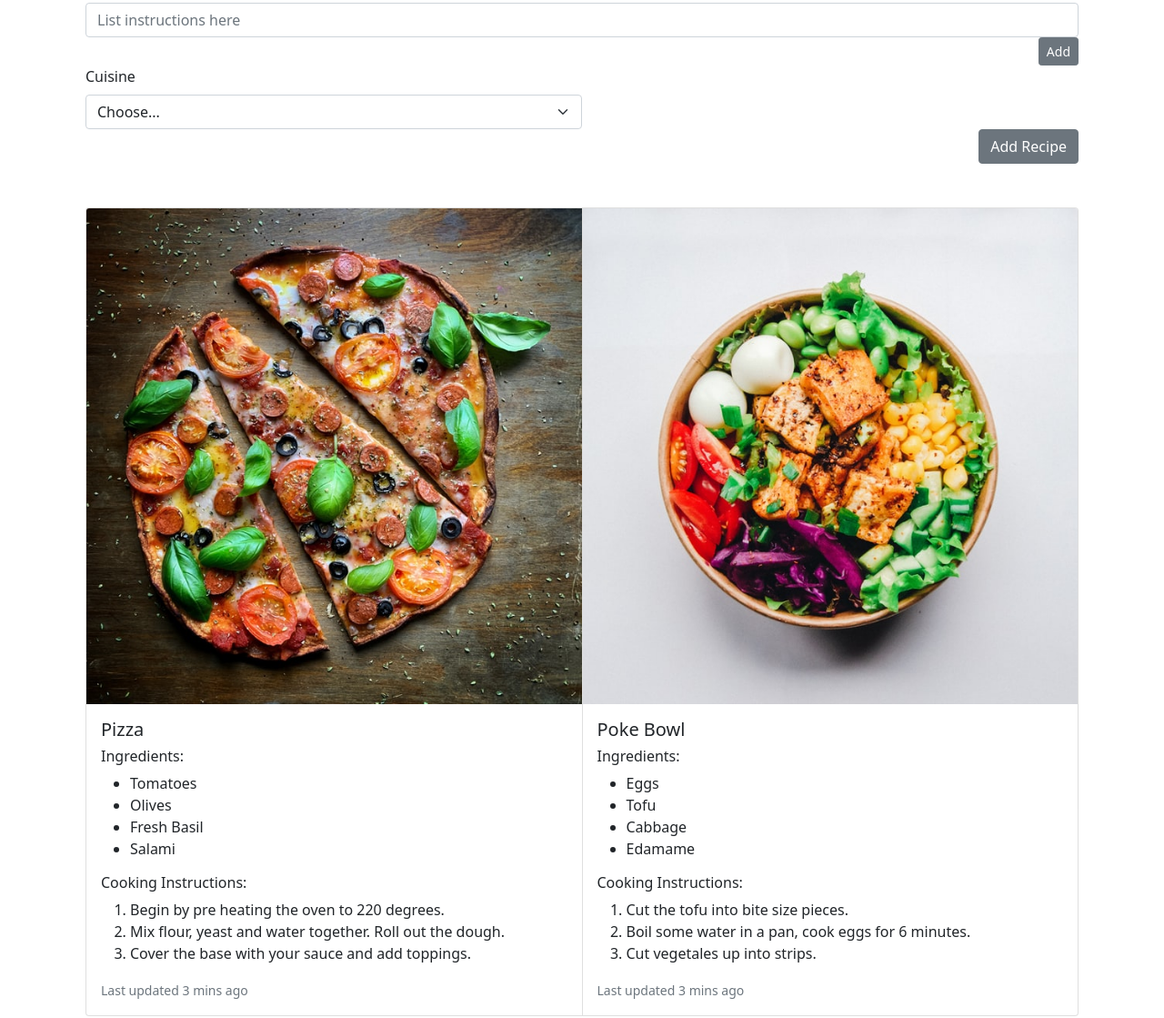
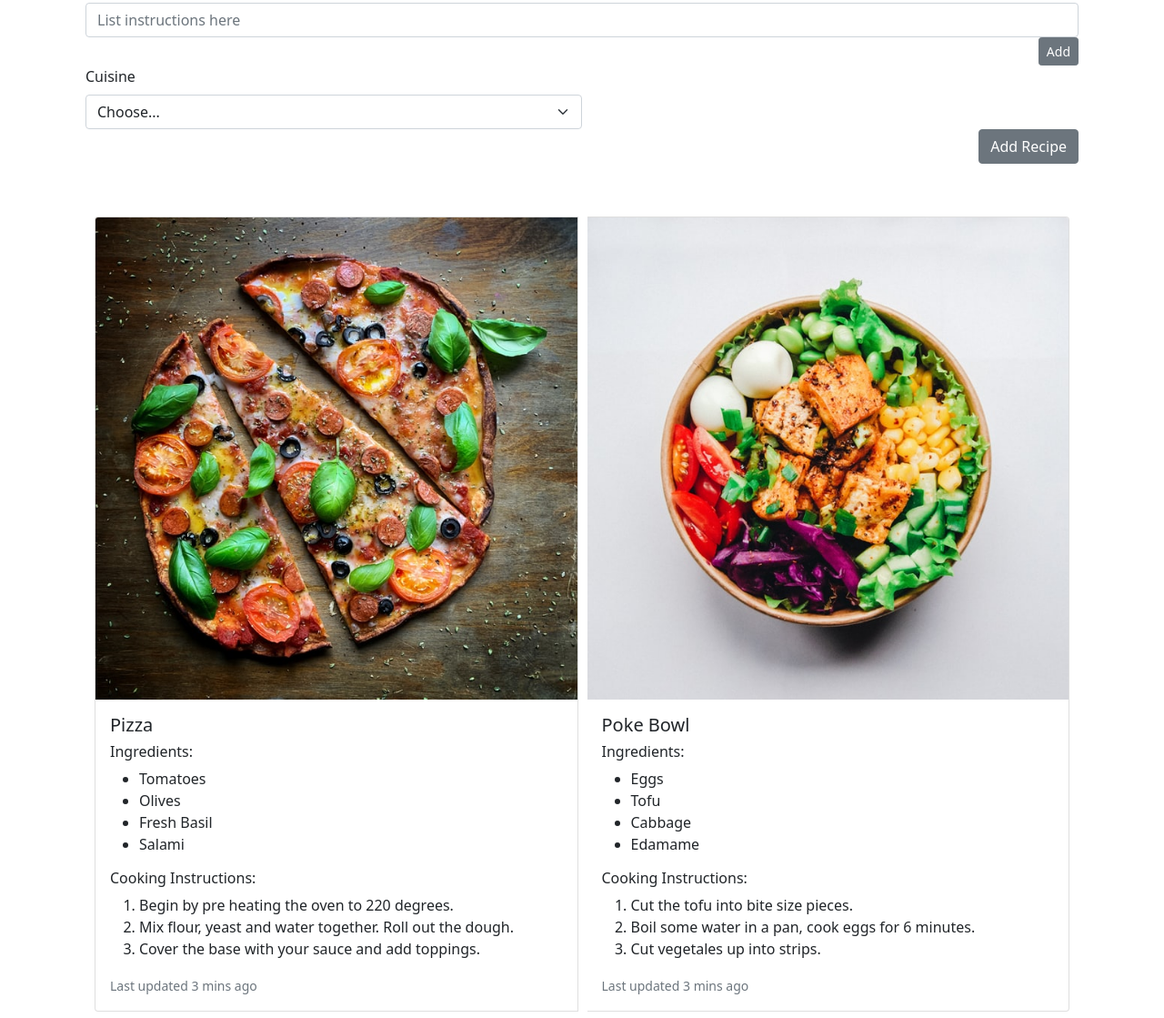
Before and after one commit to hlc64/codingchallenge, a plain HTML site: page index.html in a window 1280 px wide. Shown: the part 382-1501 px from the top of the page at 91% size. Drawn offline with nearby package versions, Linux system fonts and the light colour scheme.

Commit message:
changed card layout

```diff
--- a/index.html
+++ b/index.html
@@ -80,9 +80,9 @@
   </div>
   <!--Page Layout Starts Here-->
   <div class="container mt-5 mb-5">
-    <div class="row row-cols-1 row-cols-md-1 g-4">
-      <div class="col">
-        <div class="card-group border-secondary h-100">
+    <div class="row">
+      <div class="col border-primary">
+        <div class="card-group">
           <div class="card">
             <img src="./images/likemeat-CbNAuxSZTFo-unsplash.jpg" class="card-img-top" alt="pizza with basil tomato and olives">
             <div class="card-body">
--- a/styles.css
+++ b/styles.css
@@ -10,3 +10,7 @@
 footer {
   font-size: 10px;
 }
+
+.card {
+  margin: 10px;
+}
```
Also changed, not shown: js/recipeApp.js (added, +14 -0 lines), 1 other file.
